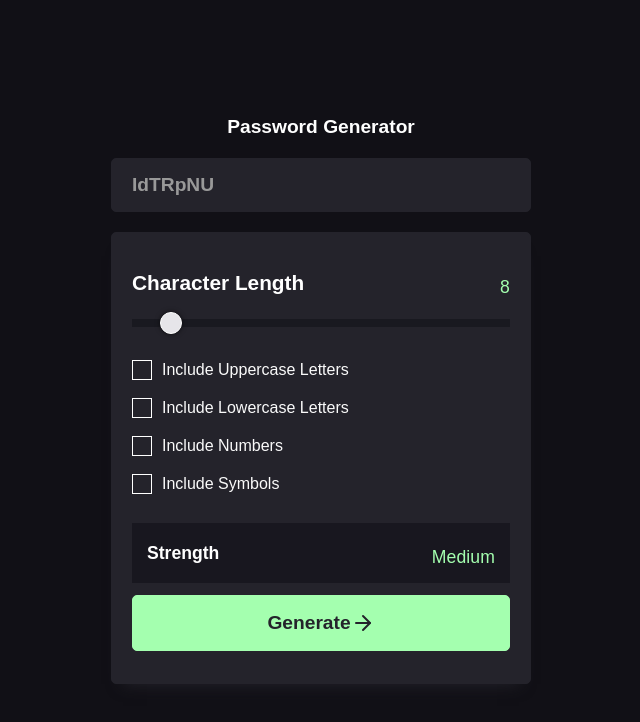
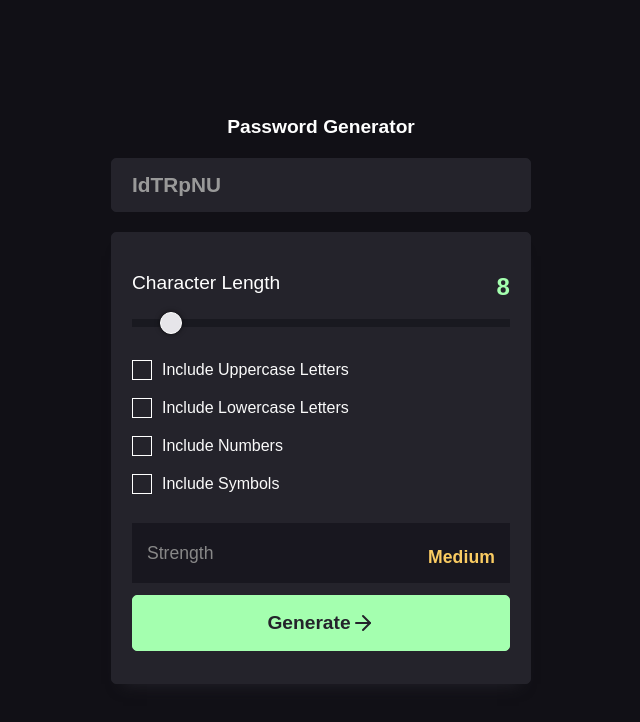
Before and after one commit to adarshsharma27/passwordGenerator, a React (Vite) app: page / in a window 1280 px wide. Shown: the top 722 px of the page, without its empty margins (319-959 px from the left). Built offline with nearby package versions, Linux system fonts and the light colour scheme; some icons are missing; a web font is replaced by a local one.

Commit message:
UI Changes for Better UI experience

```diff
--- a/src/App.jsx
+++ b/src/App.jsx
@@ -59,6 +59,7 @@ function App() {
               placeholder="Password"
               value={password}
               ref={ref}
+              disabled
             />
             {copyPassword ? (
               <FaRegCopy className="copy-clipboard" />
--- a/src/index.css
+++ b/src/index.css
@@ -51,9 +51,10 @@ h1 {
   text-align: center;
 }
 h2 {
-  font-size: 1.3rem;
+  font-size: 1.2rem;
   line-height: 2.5rem;
   color: #ffff;
+  font-weight: 500;
 }
 
 p {
@@ -62,6 +63,7 @@ p {
   line-height: 2rem;
   padding-top: 0.5rem;
   color: #a4ffaf;
+  font-weight: 600;
 }
 
 .input-selector {
@@ -116,7 +118,11 @@ p {
   right: 15px;
   cursor: pointer;
 }
-
+::selection{
+  background-color: #a4ffaf;
+  color:#111016;
+  text-decoration: none;
+}
 input[type="text"] {
   width: 420px;
   height: 54px;
@@ -130,7 +136,7 @@ input[type="text"] {
   caret-color: #a4ffaf;
   color: #999;
   font-weight: 600;
-  font-size: 1.2rem;
+  font-size: 1.3rem;
 }
 .strength {
   width: 100%;
@@ -140,8 +146,15 @@ input[type="text"] {
   padding: 10px 15px;
 }
 .strength h2,
-p {
+.strength p {
   font-size: 1.1rem;
+}
+.strength h2{
+  color: #888;
+}
+.strength p{
+  color: #facc62;
+  font-weight: 600;
 }
 input[type="range"] {
   width: 100%;
```
